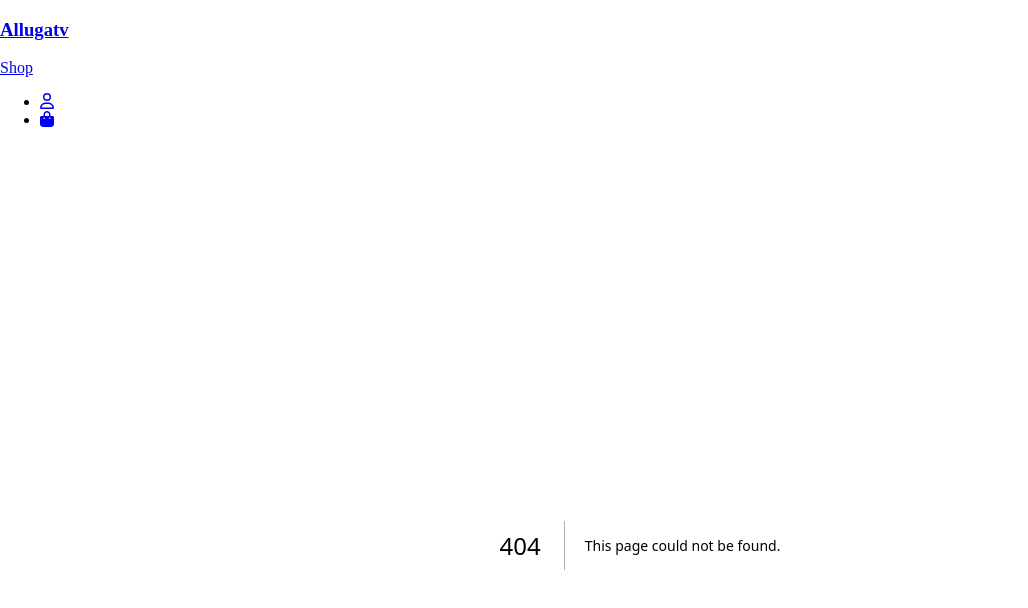
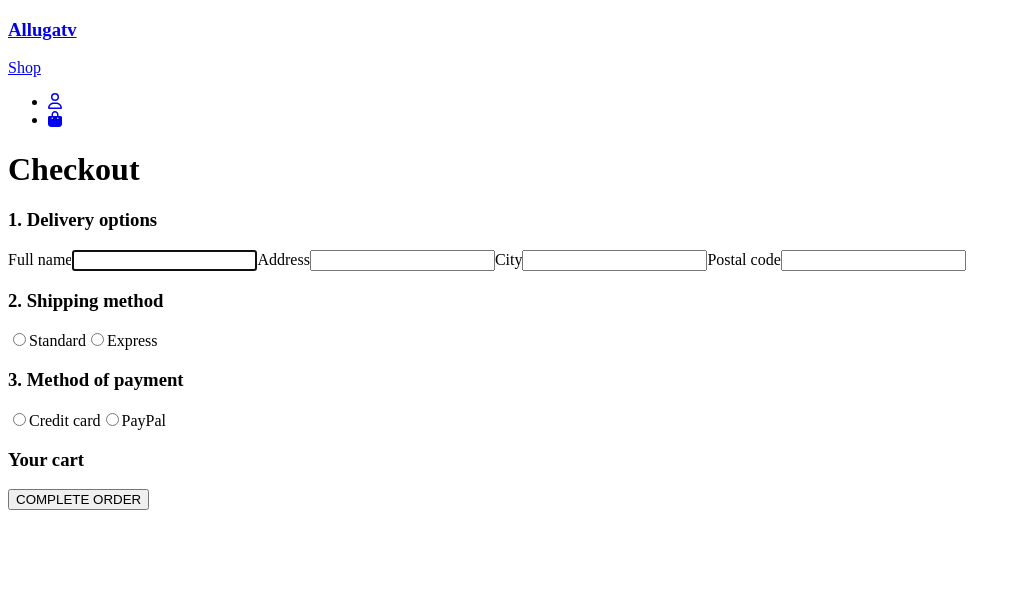
Before and after one commit to cleytonoliveira/allugatv-client, a Next.js app: page /checkout in a window 1280 px wide. Before the commit this address had no page. Shown: the top 608 px of the page, without its empty margins (0-1028 px from the left). Built offline with nearby package versions, Linux system fonts and the light colour scheme.

Commit message:
feat: add page to checkout

```diff
--- /dev/null
+++ b/pages/checkout/index.tsx
@@ -0,0 +1,54 @@
+export default function Checkout() {
+  return (
+    <div>
+      <div>
+        <h1>Checkout</h1>
+        <div>
+          <h3>1. Delivery options</h3>
+          <label htmlFor="fullname">
+            Full name
+            <input type="text" name="name" id="fullname" autoFocus />
+          </label>
+          <label htmlFor="address">
+            Address
+            <input type="text" name="address" id="address" />
+          </label>
+          <label htmlFor="city">
+            City
+            <input type="text" name="city" id="city" />
+          </label>
+          <label htmlFor="postal">
+            Postal code
+            <input type="text" name="lastname" id="postal" />
+          </label>
+        </div>
+        <div>
+          <h3>2. Shipping method</h3>
+          <label htmlFor="standard">
+            <input type="radio" name="delivery" id="standard" />
+            Standard
+          </label>
+          <label htmlFor="express">
+            <input type="radio" name="delivery" id="express" />
+            Express
+          </label>
+        </div>
+        <div>
+          <h3>3. Method of payment</h3>
+          <label htmlFor="credit">
+            <input type="radio" name="payment" id="credit" />
+            Credit card
+          </label>
+          <label htmlFor="paypal">
+            <input type="radio" name="payment" id="paypal" />
+            PayPal
+          </label>
+        </div>
+      </div>
+      <div>
+        <h3>Your cart</h3>
+        <button>COMPLETE ORDER</button>
+      </div>
+    </div>
+  );
+}
```
